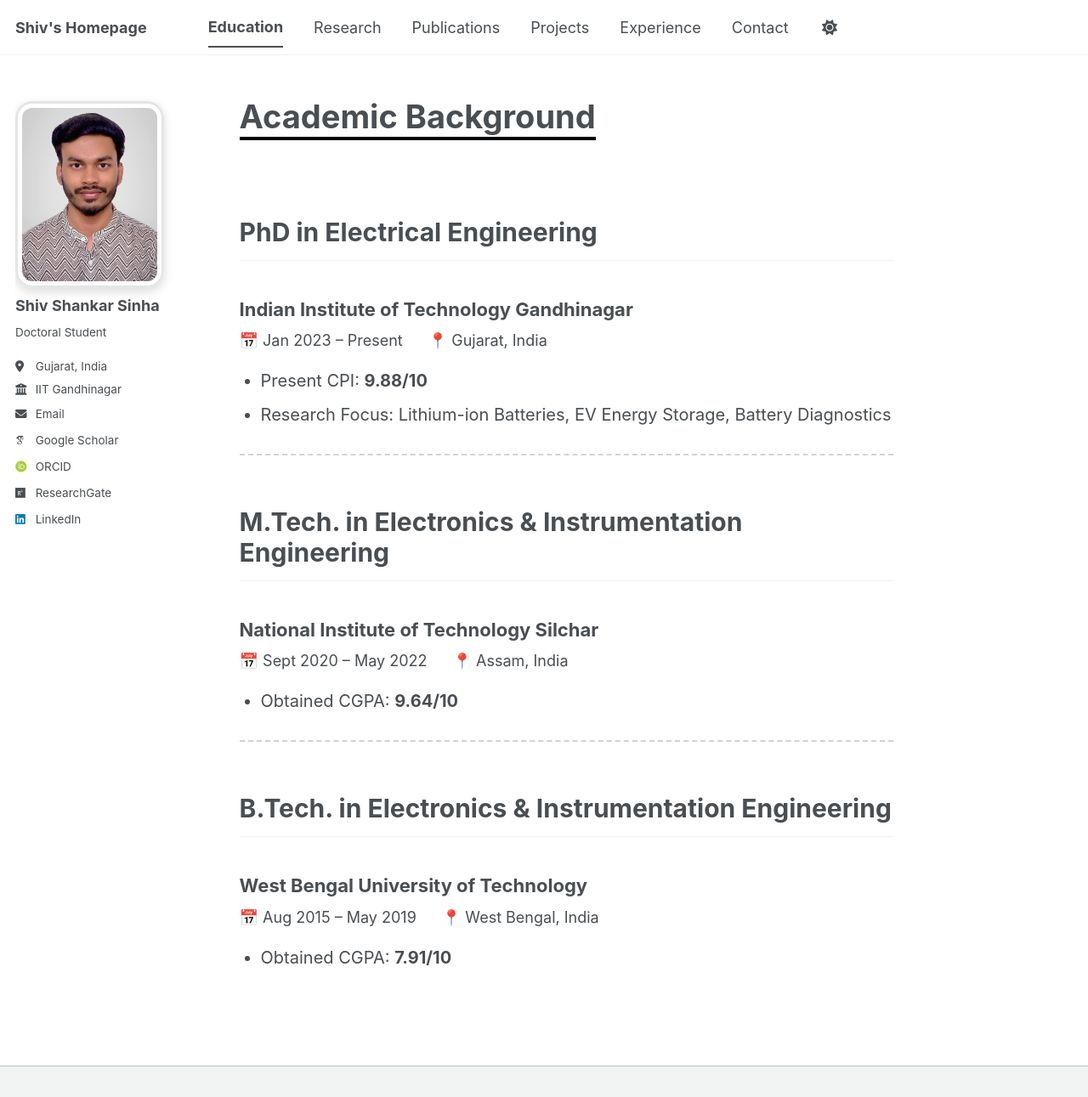
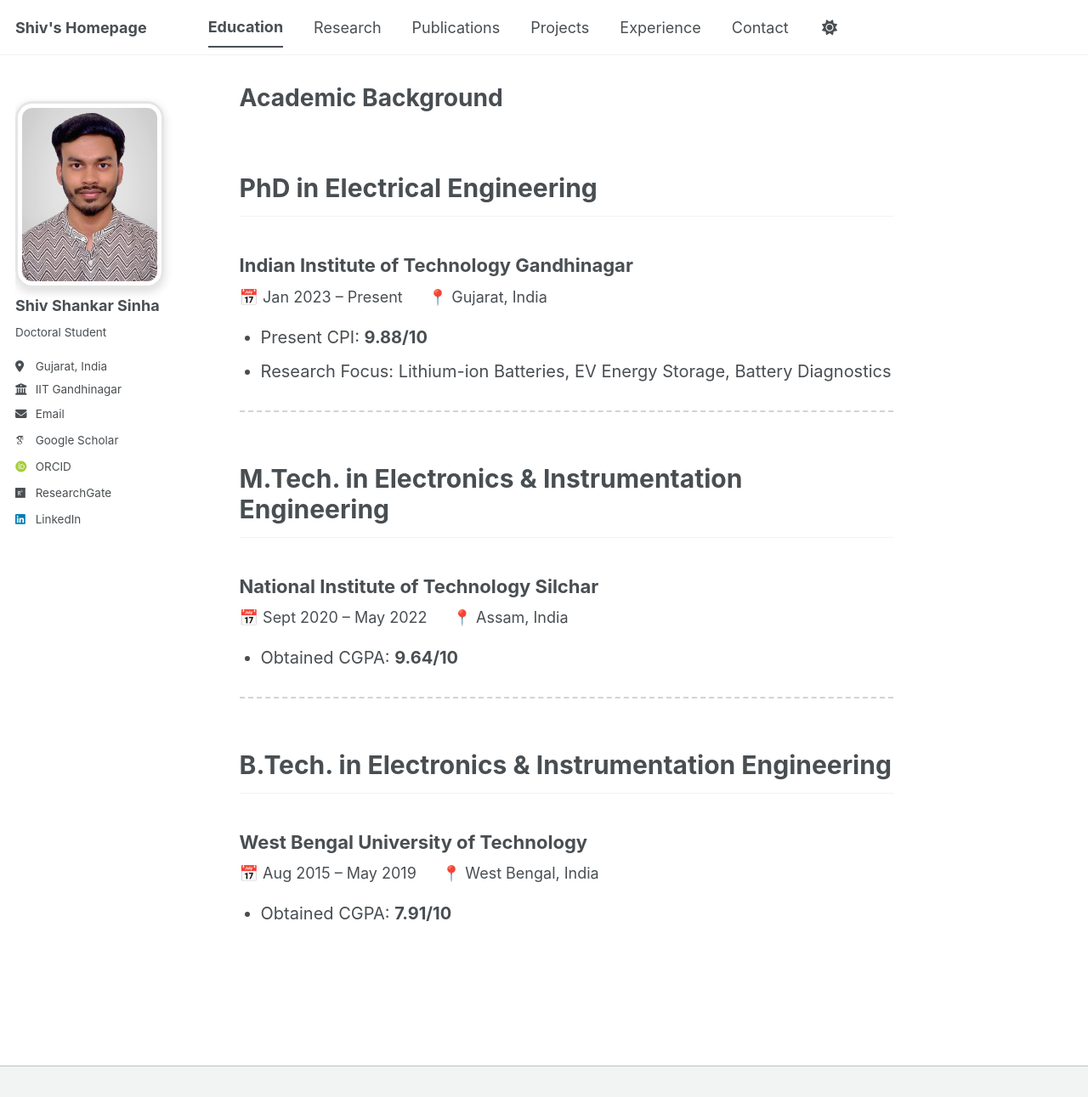
Before and after one commit to shivshankar-sinha/shivshankar-sinha.github.io, a Jekyll site: the page built from education.md, in a window 1280 px wide and 1291 px high. Shown: the whole window at 85% size. Built offline with Jekyll 4.4.1, drawn with Linux system fonts in a browser that asks for light colours; some web fonts are replaced; a script bundle is joined from its source files by our own code; library files that are not in the unit come from our copies.

Commit message:
Update education.md

```diff
--- a/education.md
+++ b/education.md
@@ -1,13 +1,13 @@
 ---
 layout: single
-title: ""
+title: "Academic Background"
 permalink: /education/
 author_profile: true
 ---
 
 <section id="education">
 
-  <h1 class="section-title">Academic Background</h1>
+
 
   <div class="edu-item">
     <h2>PhD in Electrical Engineering</h2>
```
